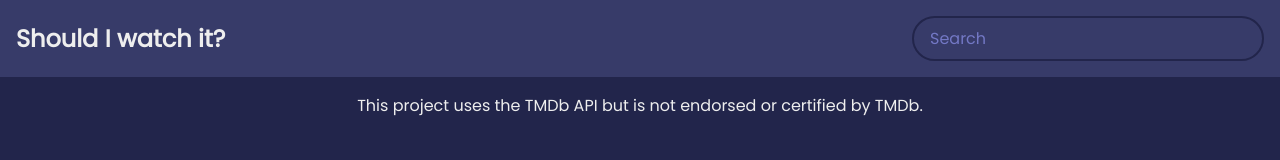
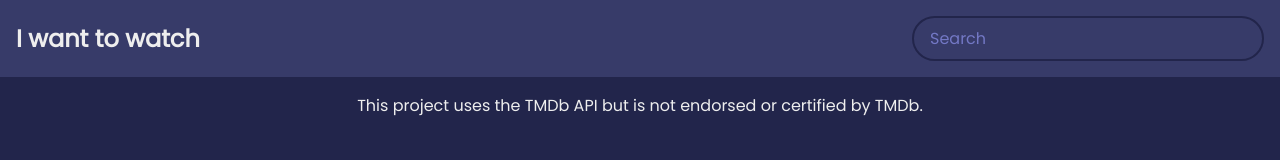
Before and after one commit to NaveenChathurya/Movie-App, a plain HTML site: page index.html in a window 1280 px wide. Drawn offline with Linux system fonts and the light colour scheme; no server answers.

Commit message:
Second Commit

```diff
--- a/index.html
+++ b/index.html
@@ -8,7 +8,7 @@
   </head>
   <body>
     <header>
-      <h1>Should I watch it?</h1>
+      <h1>I want to watch</h1>
       <form id="form">
         <input type="text" placeholder="Search" id="search" class="search" />
       </form>
```
